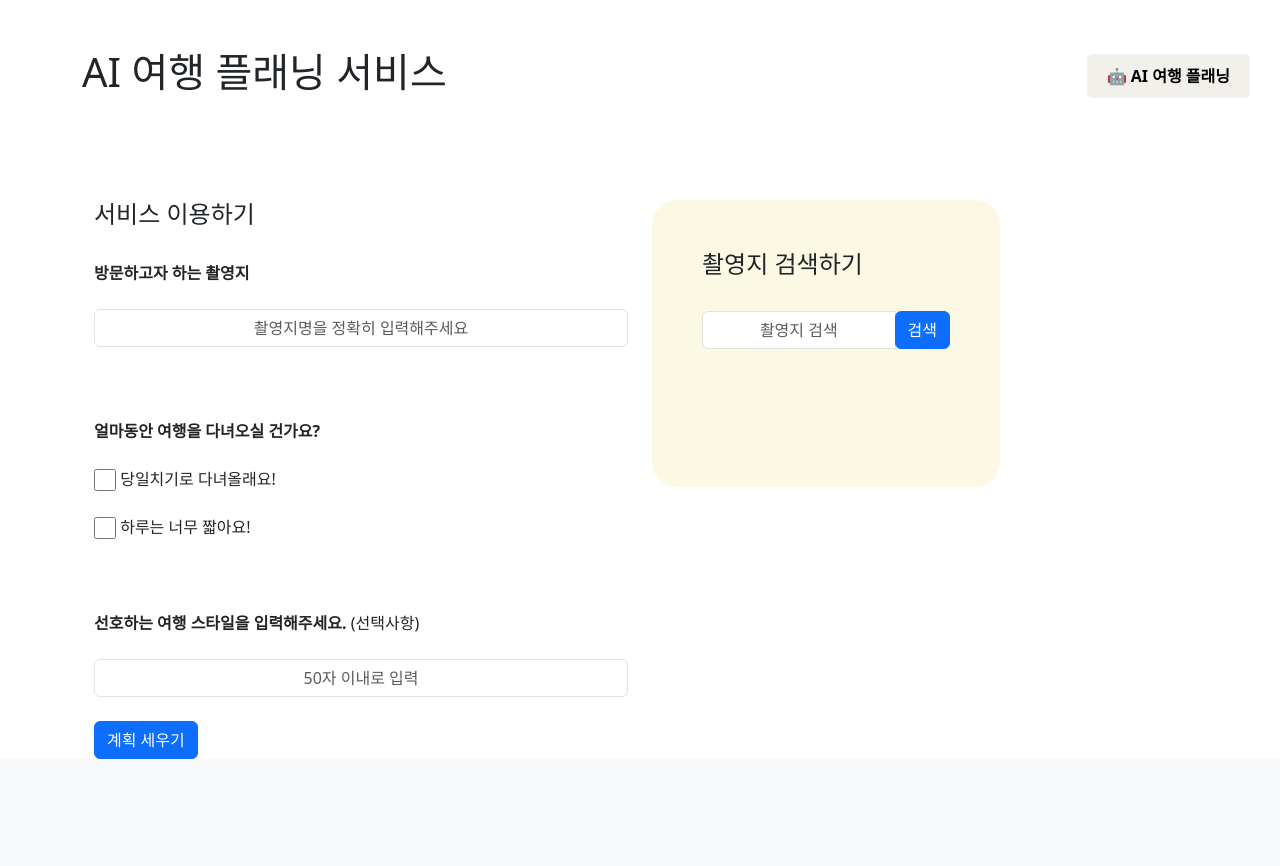
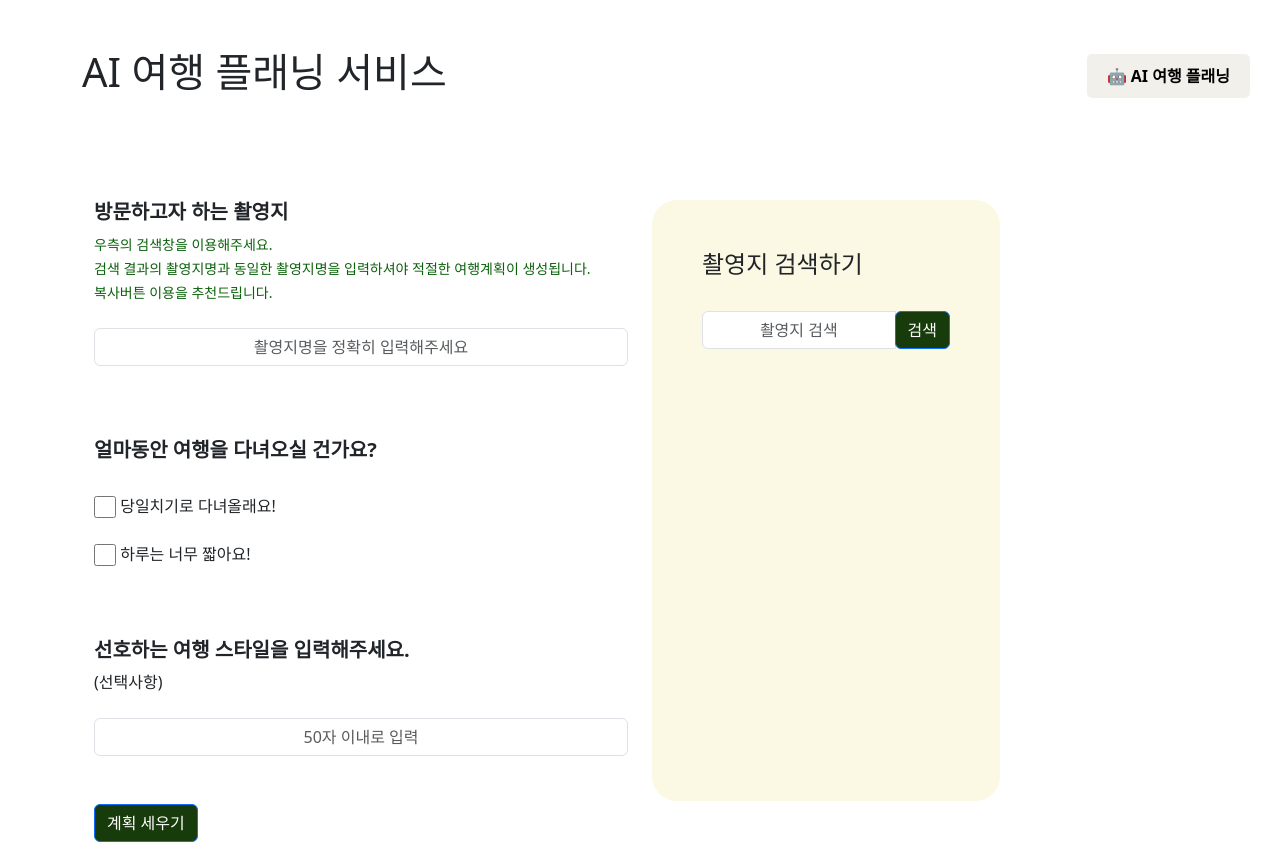
Before and after one commit to Joonim97/SceneTrip, a Django app: template locations/templates/locations/plan.html in a window 1280 px wide. Shown: the part 66-932 px from the top of the page. Before the commit the page ends 825 px from the top, so only its background shows below. Run offline with Django 4.2, Linux system fonts and the light colour scheme; the template is opened without the code that fills it, so the values that code supplies are empty.

Commit message:
feat: 촬영지 검색창 구현

```diff
--- a/locations/templates/locations/plan.html
+++ b/locations/templates/locations/plan.html
@@ -1,14 +1,9 @@
 {% extends 'base.html' %}
 
-{% block title %}
-여행 플래닝 서비스
-{% endblock %}
+{% block title %} 여행 플래닝 서비스 {% endblock %}
 
 {% block content %}
-
 <head>
-  {% comment %} <meta charset="UTF-8"> {% endcomment %}
-  {% comment %} <meta name="viewport" content="width=device-width, initial-scale=1.0"> {% endcomment %}
   <title>Checkbox with Checkmark</title>
   <style>
     input[type="checkbox"] {
@@ -17,61 +12,52 @@
       cursor: pointer;
       vertical-align: bottom;
     }
-  </style>
-
-  <title>Search Box</title>
-  <style>
-    .card-list {
-      list-style: none;
-      padding: 0;
+    .pagination {
+      display: flex;
+      justify-content: center;
+      margin-top: 20px;
     }
-
-    .card-list li {
-      background-color: #fff;
-      border: 1px solid #ddd;
-      border-radius: 5px;
-      margin-bottom: 10px;
-      padding: 15px;
+    .pagination button {
+      margin: 0 5px;
     }
-
-    .card-list li .card-title {
-      font-weight: bold;
+    .small-copy-btn {
+        font-size: 15px; /* Font size */
+        padding: 2px 5px; /* Padding */
+        height: 25px; /* Optional: fixed height */
+        text-decoration: none; /* Remove underline */
+        display: inline-block; /* Ensures it behaves like a button */
+        background-color: transparent; /* No background */
+        border: 1px solid #BDBDBD; /* Optional: border color */
+        color: #38610B; /* Text color */
+        border-radius: 20px; /* Optional: rounded corners */
+        cursor: pointer; /* Pointer cursor on hover */
+        transition: background-color 0.3s, color 0.3s; /* Transition for hover effect */
     }
-
-    .card-list li .card-place_name {
-      color: #888;
-    }
-    .card-list li .card-description {
-      color: #888;
-    }
-    .card-list li .card-address {
-      color: #888;
-    }
-
   </style>
 </head>
 
 <body>
   <h1>AI 여행 플래닝 서비스</h1><br><br>
+
   <div class="container mt-5">
     <div class="row">
       <!-- 여행 플래닝 서비스 폼 -->
       <div class="col-md-6">
-        <h4>서비스 이용하기</h4>
-        <br>
+        {% comment %} <h4>서비스 이용하기</h4> {% endcomment %}
         <form id="planning-form">
           <div class="form-group">
-            <label for="place_name"><strong>방문하고자 하는 촬영지</strong></label><br><br>
+            <label for="place_name"><h5><strong>방문하고자 하는 촬영지</strong></h5></label><br>
+            <small style="color:#0B610B">우측의 검색창을 이용해주세요. <br>검색 결과의 촬영지명과 동일한 촬영지명을 입력하셔야 적절한 여행계획이 생성됩니다. <br>복사버튼 이용을 추천드립니다.</small><br><br>
             <input type="text" class="form-control" id="place_name" placeholder="촬영지명을 정확히 입력해주세요" name="place_name" required>
           </div>
           <div class="form-group">
             <br><br><br>
-            <label><strong>얼마동안 여행을 다녀오실 건가요?</strong></label><br><br>
+            <label><h5><strong>얼마동안 여행을 다녀오실 건가요?</strong></h5></label><br><br>
             <input type="checkbox" id="day-checkbox" name="triptype" value="day">
-            <label for="day-checkbox">당일치기로 다녀올래요! </label>
+            <label for="day-checkbox">당일치기로 다녀올래요!</label>
             <br><br>
             <input type="checkbox" id="days-checkbox" name="triptype" value="days">
-            <label for="days-checkbox">하루는 너무 짧아요! </label>
+            <label for="days-checkbox">하루는 너무 짧아요!</label>
           </div>
           <br>
           <div id="extra-info" style="display: none;">
@@ -82,12 +68,13 @@
           </div>
           <div class="form-group">
             <br><br>
-            <label for="preference"><strong>선호하는 여행 스타일을 입력해주세요.</strong> (선택사항)</label>
+            <label for="preference"><h5><strong>선호하는 여행 스타일을 입력해주세요.</strong></h5> (선택사항)</label>
             <br><br>
             <input type="text" class="form-control" id="preference" name="preference" maxlength="50" placeholder="50자 이내로 입력">
           </div>
-          <br>
-          <button type="submit" class="btn btn-primary">계획 세우기</button>
+          <br><br>
+          <button type="submit" class="btn btn-primary" style="color:#FFFFFF solid #173B0B; background-color: #173B0B;">계획 세우기</button>
+          <br><br>
         </form>
       </div>
 
@@ -97,16 +84,16 @@
           <h4>촬영지 검색하기</h4>
           <br>
       <!-- 검색 바 추가 -->
-          <form method="get" action="" class="mb-4">
+      <form id="searchForm" class="mb-4" onsubmit="event.preventDefault(); searchLocations();">
         <div class="input-group">
-              <input type="text" class="form-control" name="keyword" placeholder="촬영지 검색" value="{{ request.GET.keyword }}">
+          <input type="text" class="form-control" id="searchInput" name="keyword" placeholder="촬영지 검색">
           <div class="input-group-append">
-                <button class="btn btn-primary" type="submit">검색</button>
+            <button class="btn btn-primary" type="submit" style="color:#FFFFFF solid #173B0B; background-color: #173B0B;">검색</button>
           </div>
         </div>
       </form>
       <br><br>
-          <ul class="search-results"></ul>
+      <ul id="locationResults" class="list-group" style="height: 330px; overflow-y: auto;"></ul>
       </div>
     </div>
     </div>
@@ -114,55 +101,82 @@
 </body>
 
 <script>
-    document.addEventListener('DOMContentLoaded', function() {
-      const searchResultsContainer = document.querySelector('.search-results');
-      const searchForm = document.querySelector('form');
-
-      searchForm.addEventListener('submit', function(event) {
-          event.preventDefault();
-          const keyword = document.querySelector('input[name="keyword"]').value;
-          fetch(`/api/locations/search?keyword=${keyword}`, {
-              method: 'GET',
-              headers: {
-                  'Content-Type': 'application/json',
-                  'Authorization': `Bearer ${localStorage.getItem('access_token')}`
+  document.addEventListener('DOMContentLoaded', function (){
+    const accessToken = localStorage.getItem('access_token');
+    if (!accessToken) {
+      alert("로그인 후 이용해주세요.");
+      window.location.href = "{% url 'accounts:login_page' %}";
+      return;
     }
   })
-          .then(response => response.json())
-          .then(data => {
-              searchResultsContainer.innerHTML = ''; // 기존 결과 삭제
-              if (data.locations && data.locations.length > 0) {
-                  data.locations.forEach(location => {
-                      const li = document.createElement('li');
-                      li.classList.add('location-item');
-                      li.dataset.id = location.id;
-                      li.innerHTML = `
-                          <h5 class="card-title">${location.title}</h5>
-                          <h5 class="card-place_name">${location.place_name}</h5>
-                          <p class="card-description">${location.description}</p>
-                          <p class="card-address">${location.address}</p>
+
+  let currentPage = 1;
+  const resultsPerPage = 5;
+  let isLoading = false;
+
+  async function searchLocations(loadMore = false) {
+      const searchValue = document.getElementById('searchInput').value;
+
+      if (!loadMore) {
+          currentPage = 1;
+          document.getElementById('locationResults').innerHTML = '';
+      }
+
+      if (isLoading) return;
+      isLoading = true;
+
+      const response = await fetch(`/api/locations/search/?keyword=${encodeURIComponent(searchValue)}&page=${currentPage}&limit=${resultsPerPage}`);
+      const data = await response.json();
+
+      const resultsDiv = document.getElementById('locationResults');
+
+      if (response.ok && data.length > 0) {
+          data.forEach(location => {
+              const locationItem = `
+                  <li class="list-group-item">
+                      <a href="/api/locations/${location.id}/" style="text-decoration: none; color: #4B8A08;">
+                          ${location.place_name}
+                      </a>
+                      <span style="margin-left: 2px;">(${location.title})</span>
+                      <a href="#" class="btn btn-secondary small-copy-btn" data-location="${location.place_name}" onclick="copyToClipboard('${location.place_name}'); return false;">복사</a>
+                  </li>
               `;
-                      searchResultsContainer.appendChild(li);
-                  });
-              } else {
-                  searchResultsContainer.innerHTML = '<p>검색 결과가 없습니다.</p>';
-              }
-          })
-          .catch(error => {
-              console.error('검색 중 오류 발생:', error);
-              searchResultsContainer.innerHTML = '<p>검색 중 오류가 발생했습니다. 다시 시도해주세요.</p>';
-          });
+              resultsDiv.innerHTML += locationItem;
           });
 
-      // 검색 결과 항목 클릭 시 상세 정보 표시
-      searchResultsContainer.addEventListener('click', (event) => {
-          if (event.target.closest('.location-item')) {
-              const locationId = event.target.closest('.location-item').dataset.id;
-              // 상세 정보 가져와서 모달 창에 표시하거나 새로운 페이지로 이동
-              console.log('Location ID:', locationId);
+          currentPage++;
+      } else {
+          if (!loadMore) {
+              resultsDiv.innerHTML = '<li class="list-group-item">검색 결과가 없습니다.</li>';
+          }
+      }
+      isLoading = false;
+  }
+
+  function copyToClipboard(text) {
+    navigator.clipboard.writeText(text).then(() => {
+        alert(`"${text}"이 클립보드에 복사되었습니다.`);
+    }).catch(err => {
+        console.error('클립보드 복사 실패:', err);
+    });
+}
+
+  document.addEventListener('click', function(event) {
+    if (event.target.classList.contains('copy-btn')) {
+        const locationName = event.target.getAttribute('data-location');
+        copyToClipboard(locationName);
     }
 });
+
+  // Detect scroll to the bottom of the results container
+
+  const resultsDiv = document.getElementById('locationResults');
+  resultsDiv.addEventListener('scroll', function() {
+      if (resultsDiv.scrollTop + resultsDiv.clientHeight >= resultsDiv.scrollHeight) {
+          searchLocations(true); // 검색 결과 끝까지 스크롤 가능하게 목록 로딩
+      }
   });
+
 
       document.getElementById('days-checkbox').addEventListener('change', function() {
           const extraInfoDiv = document.getElementById('extra-info');
@@ -198,17 +212,19 @@
           const place_name = document.getElementById('place_name').value;
           const n = document.getElementById('n').value || null;  // 기본값 설정
           const m = document.getElementById('m').value || 1;  // 기본값 설정
-          const preference = document.getElementById('preference').value || null;  // 기본값 설정
+          const preference = document.getElementById('preference').value || "";  // 기본값 설정
           const responseContainer = document.getElementById('response-container');
 
           const url = new URL("/api/locations/plans/", window.location.origin);
+
+          document.addEventListener('DOMContentLoaded', function (){
 
           if (!accessToken) {
             alert("로그인 후 이용해주세요.");
             window.location.href = "{% url 'accounts:login_page' %}";
             return;
           }
-
+        })
           url.searchParams.append("place_name", place_name);
           url.searchParams.append("n", n);
           url.searchParams.append("m", m);
```
Lines whose indentation alone changed are shown as unchanged.
